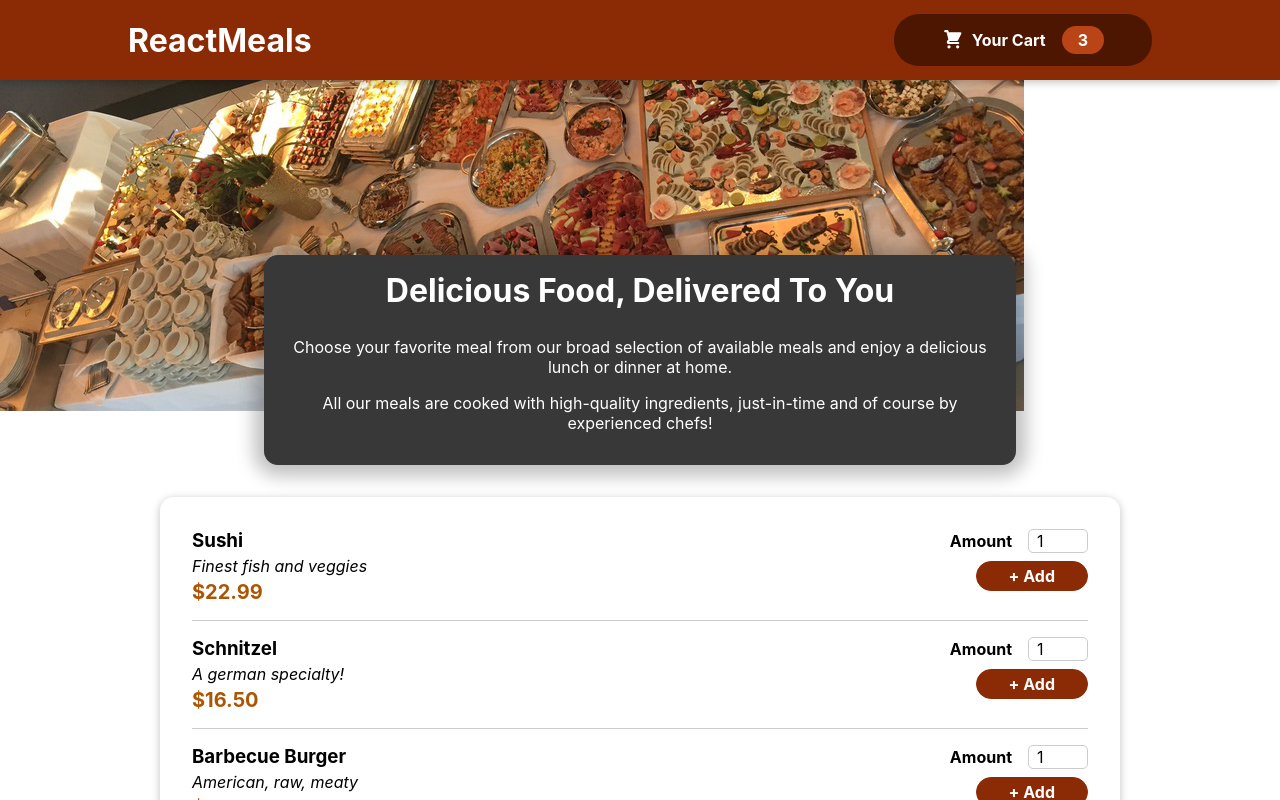
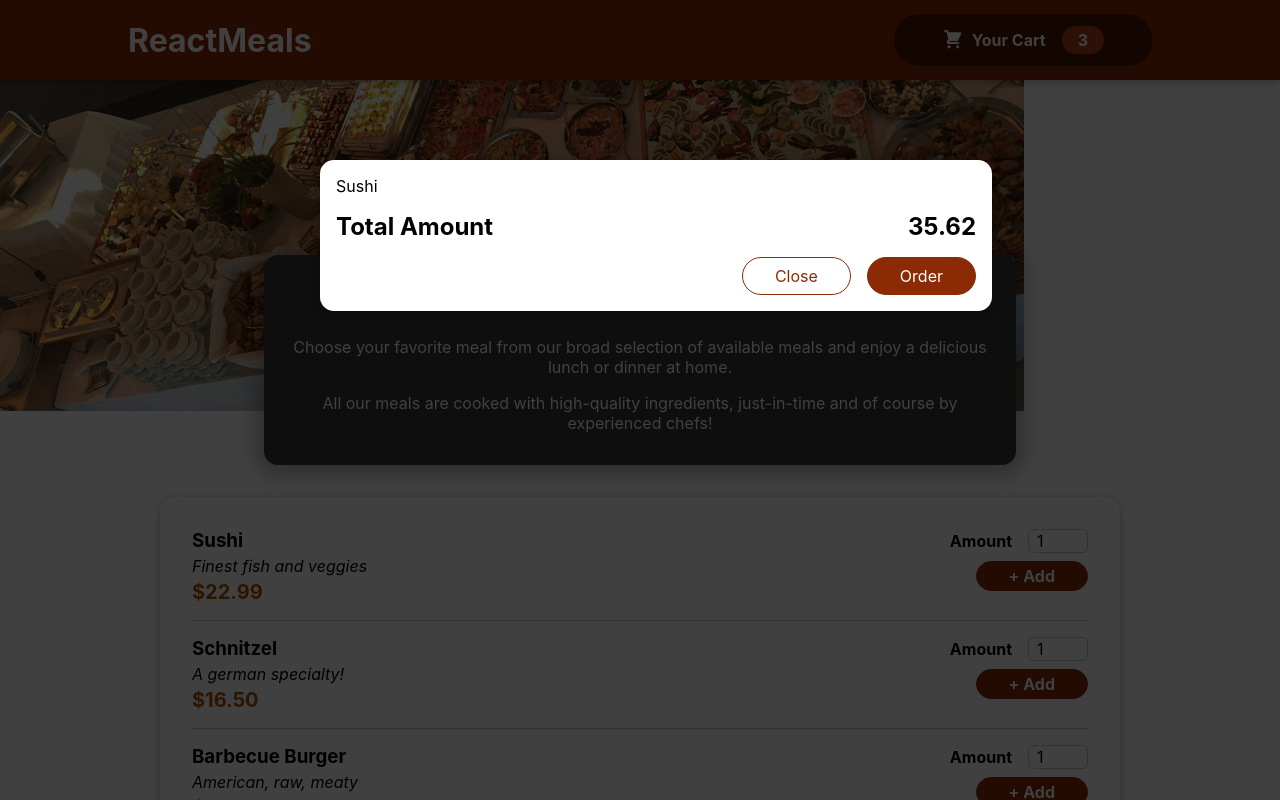
Before and after one commit to LoryGlory/react-food-order-app, a React (Create React App) app: page / in a window 1280 px wide. Shown: the top 800 px of the page. Built offline with nearby package versions, Linux system fonts and the light colour scheme.

Commit message:
added cart component import

```diff
--- a/src/App.js
+++ b/src/App.js
@@ -2,10 +2,12 @@
 import './App.css';
 import Header from './components/Layout/Header';
 import Meals from "./components/Meals/Meals";
+import Cart from "./components/Cart/Cart";
 
 function App() {
   return (
       <Fragment>
+        <Cart/>
         <Header>
         </Header>
         <main>
```
